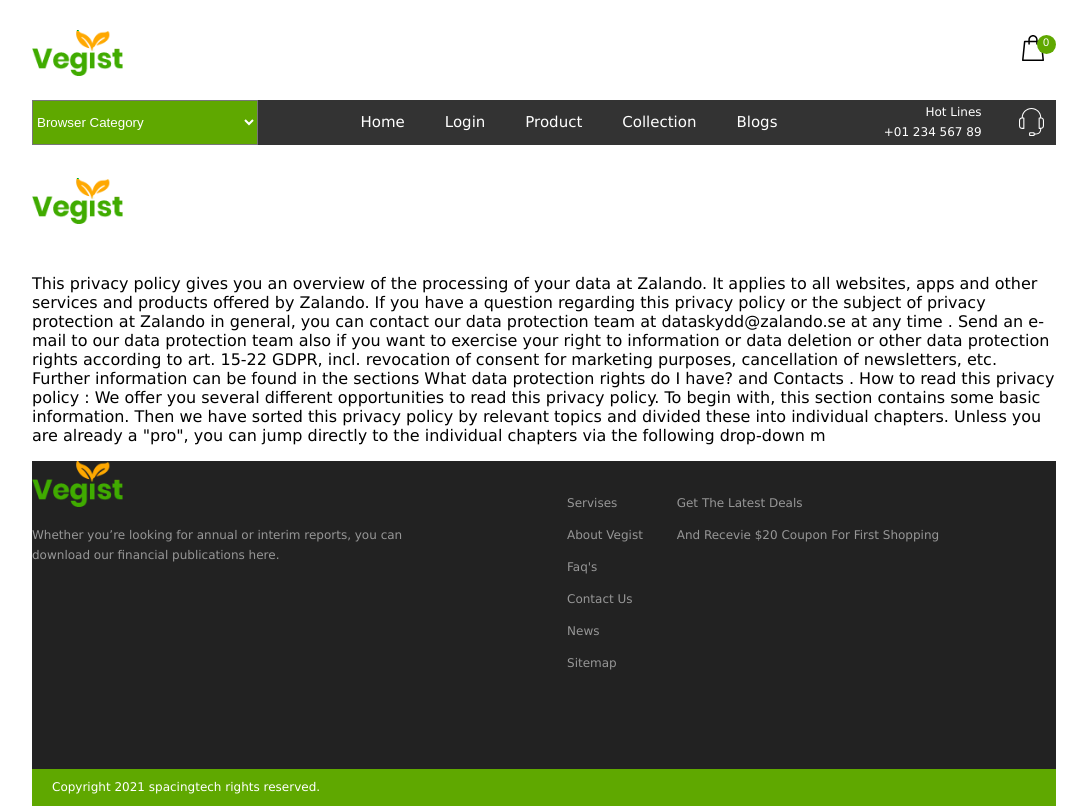
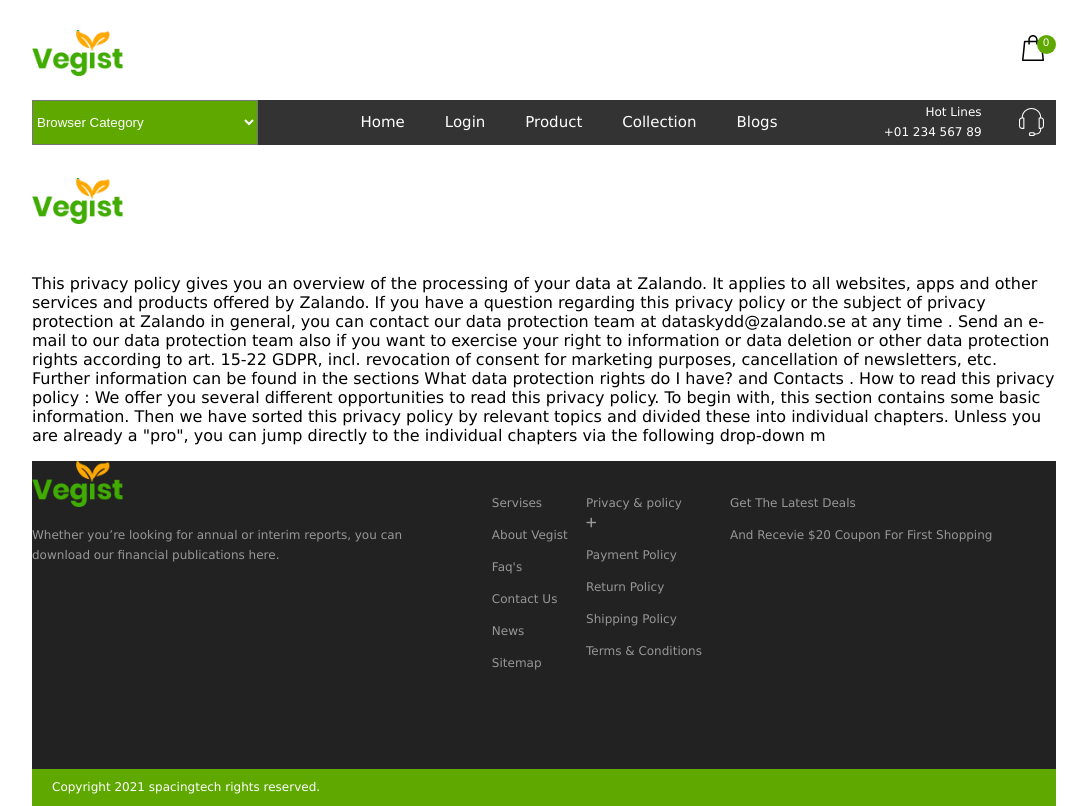
Before and after one commit to leilamahmoudi/vegis, a React (Create React App) app: page /privacy in a window 1280 px wide. Shown: the whole page, without its empty margins (96-1183 px from the left). Built offline with nearby package versions, Linux system fonts and the light colour scheme.

Commit message:
Add the privacy component on the footer expand

```diff
--- a/src/components/footer/Footer.js
+++ b/src/components/footer/Footer.js
@@ -1,9 +1,10 @@
 import React, { useState } from "react";
-import ExpandMenuPlus from "components/footer/expandMenu/ExpandMenuPlus";
 import Servises from "components/footer/expandMenu/Servises";
+import Privacy from "components/footer/expandMenu/Privacy";
 import { ReactComponent as FooterLogo } from "assets/images/logo/logo.svg";
 import "./footer.scss";
 import ExpandMenuMinus from "./expandMenu/ExpandMenuMinus";
+import ExpandMenuPlus from "components/footer/expandMenu/ExpandMenuPlus";
 
 export default function Footer() {
   const [openExpand, setOpenExpand] = useState(false);
@@ -22,55 +23,10 @@ export default function Footer() {
               download our financial publications here.
             </p>
           </div>
-          {/* <div className="servises footer-item">
-            <p className="servises-title">
-              Servises
-              {openExpand ? (
-                <ExpandMenuMinus
-                  className="expand-minus-icon push-right"
-                  toggleExpand={toggleExpand}
-                />
-              ) : (
-                <ExpandMenuPlus
-                  className="expand-plus-icon push-right"
-                  toggleExpand={toggleExpand}
-                />
-              )}
-            </p>
 
-            <div className={`servises-items ${openExpand ? "show" : "hide"}`}>
-              <p className="about-vegist">About Vegist</p>
-              <p className="faq's">Faq's</p>
-              <p className="contact-us">Contact Us</p>
-              <p className="news">News</p>
-              <p className="sitemap">Sitemap</p>
-            </div>
-          </div> */}
           <Servises />
-
-          {/* <div className="privacy footer-item">
-            <p className="privacy-title">
-              Privacy & policy
-              {openExpand ? (
-                <ExpandMenuMinus
-                  className="expand-minus-icon push-right"
-                  toggleExpand={toggleExpand}
-                />
-              ) : (
-                <ExpandMenuPlus
-                  className="expand-plus-icon push-right"
-                  toggleExpand={toggleExpand}
-                />
-              )}
-            </p>
-
-            <div className={`servises-items ${openExpand ? "show" : "hide"}`}>
-              <p className="payment">Payment Policy</p>
-              <p className="return">Return Policy</p>
-              <p className="shipping-policy">Shipping Policy</p>
-              <p className="terms">Terms & Conditions</p>
-            </div>
-          </div>
+          <Privacy />
+          {/*
 
           <div className="myAccount footer-item">
             <p className="account-title">
--- /dev/null
+++ b/src/components/footer/expandMenu/Privacy.js
@@ -0,0 +1,36 @@
+import React, { useState } from "react";
+import ExpandMenuMinus from "components/footer/expandMenu/ExpandMenuMinus";
+import ExpandMenuPlus from "components/footer/expandMenu/ExpandMenuPlus";
+
+const Privacy = () => {
+  const [openExpand, setOpenExpand] = useState(false);
+  const toggleExpand = (show) => {
+    setOpenExpand(show);
+  };
+  return (
+    <div className="privacy footer-item">
+      <p className="privacy-title">
+        Privacy & policy
+        {openExpand ? (
+          <ExpandMenuMinus
+            className="expand-minus-icon push-right"
+            toggleExpand={toggleExpand}
+          />
+        ) : (
+          <ExpandMenuPlus
+            className="expand-plus-icon push-right"
+            toggleExpand={toggleExpand}
+          />
+        )}
+      </p>
+
+      <div className={`servises-items ${openExpand ? "show" : "hide"}`}>
+        <p className="payment">Payment Policy</p>
+        <p className="return">Return Policy</p>
+        <p className="shipping-policy">Shipping Policy</p>
+        <p className="terms">Terms & Conditions</p>
+      </div>
+    </div>
+  );
+};
+export default Privacy;
```
